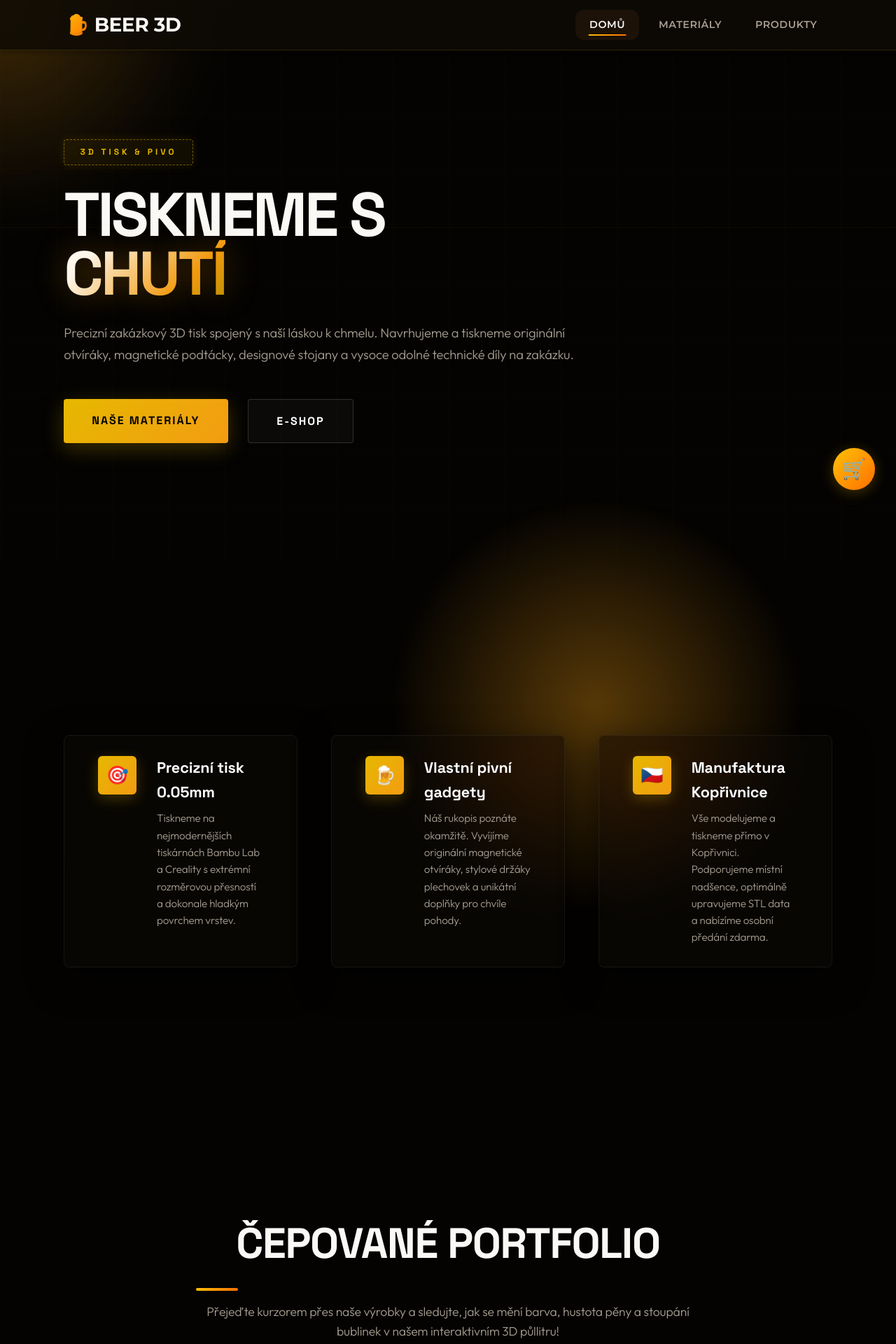
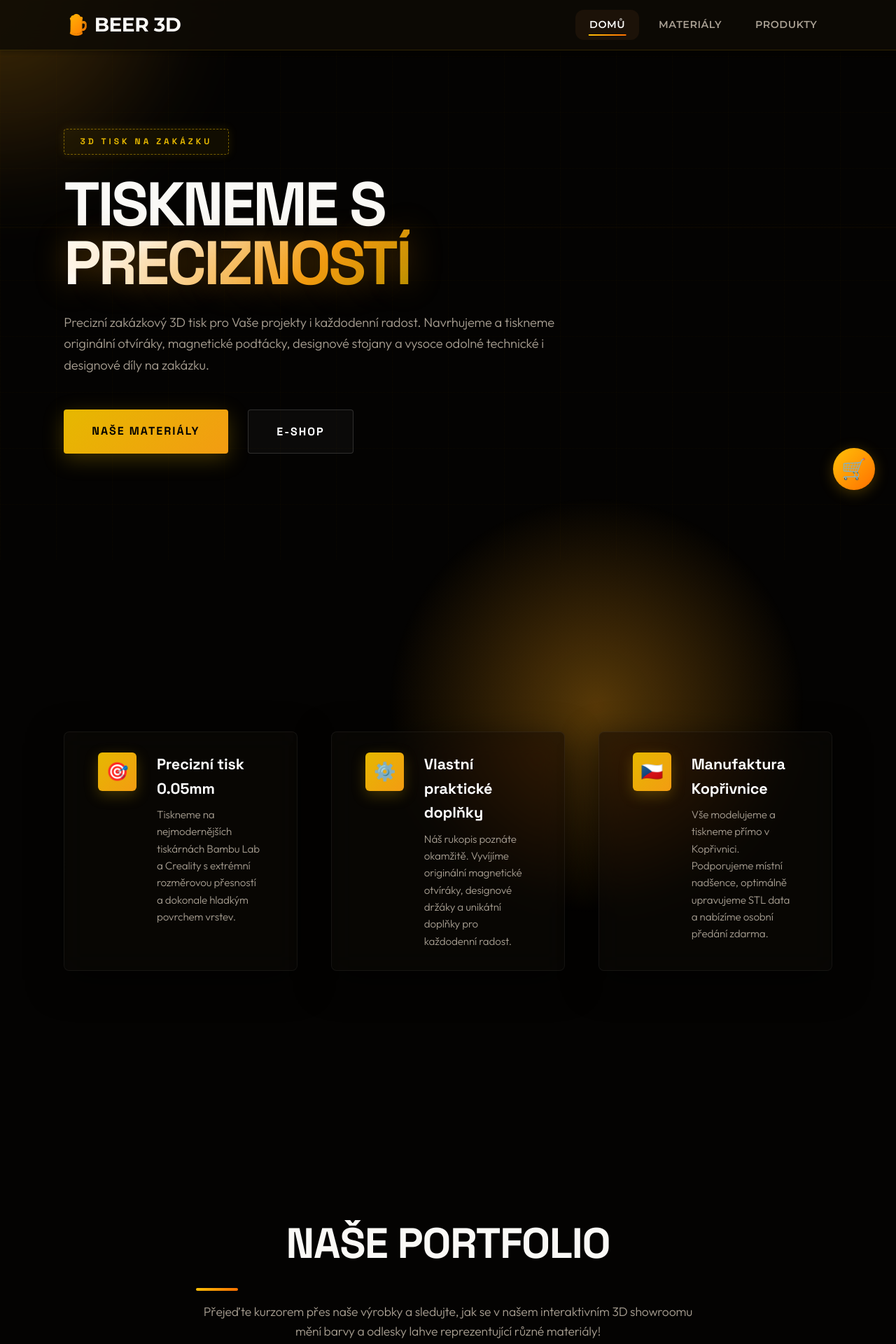
Before and after one commit to samanbeer/projektT2A_3dShop, a PHP site: page / in a window 1280 px wide. Shown: the top 1920 px of the page at 70% size. Run offline with PHP 8.4, Linux system fonts and the light colour scheme.

Commit message:
Uprava textu na webu na odborne terminy 3D tisku bez pivni tematiky

```diff
--- a/home_3d.js
+++ b/home_3d.js
@@ -399,7 +399,7 @@ function initDraughtBeerExperience() {
         if (xhr.total) {
             const percent = Math.round((xhr.loaded / xhr.total) * 100);
             if (loaderText) {
-                loaderText.innerText = `Čepujeme 3D model (${percent}%)...`;
+                loaderText.innerText = `Načítáme 3D model (${percent}%)...`;
             }
         }
     }, function (error) {
--- a/index.php
+++ b/index.php
@@ -61,7 +61,7 @@ require __DIR__ . '/partials/header.php';
 <!-- Interactive 3D Loading Screen -->
 <div class="loader-overlay-3d">
     <div class="loader-pint"></div>
-    <div class="loader-text">Čepujeme 3D zážitek...</div>
+    <div class="loader-text">Načítáme 3D zážitek...</div>
 </div>
 
 <!-- Three.js Canvas Element (Fixed backdrop) -->
@@ -82,9 +82,9 @@ require __DIR__ . '/partials/header.php';
     <!-- 1. Hero 3D Section -->
     <section class="scroll-section hero-3d-section" id="section-hero">
         <div class="hero-3d-content">
-            <span class="badge">3D TISK & PIVO</span>
-            <h1>TISKNEME S<br><span class="gradient-text-gold">CHUTÍ</span></h1>
-            <p>Precizní zakázkový 3D tisk spojený s naší láskou k chmelu. Navrhujeme a tiskneme originální otvíráky, magnetické podtácky, designové stojany a vysoce odolné technické díly na zakázku.</p>
+            <span class="badge">3D TISK NA ZAKÁZKU</span>
+            <h1>TISKNEME S<br><span class="gradient-text-gold">PRECIZNOSTÍ</span></h1>
+            <p>Precizní zakázkový 3D tisk pro Vaše projekty i každodenní radost. Navrhujeme a tiskneme originální otvíráky, magnetické podtácky, designové stojany a vysoce odolné technické i designové díly na zakázku.</p>
             <div class="hero-3d-actions">
                 <a href="materialy.php" class="btn-main-premium" aria-label="Zobrazit sekci s materiály">Naše materiály</a>
                 <a href="produkty.php" class="btn-ghost-premium" aria-label="E-shop">E-shop</a>
@@ -112,10 +112,10 @@ require __DIR__ . '/partials/header.php';
                 <div class="cyber-corners cyber-corners-tr"></div>
                 <div class="cyber-corners cyber-corners-bl"></div>
                 <div class="cyber-corners cyber-corners-br"></div>
-                <div class="feature-icon-box">🍺</div>
+                <div class="feature-icon-box">⚙️</div>
                 <div>
-                    <h3>Vlastní pivní gadgety</h3>
-                    <p>Náš rukopis poznáte okamžitě. Vyvíjíme originální magnetické otvíráky, stylové držáky plechovek a unikátní doplňky pro chvíle pohody.</p>
+                    <h3>Vlastní praktické doplňky</h3>
+                    <p>Náš rukopis poznáte okamžitě. Vyvíjíme originální magnetické otvíráky, designové držáky a unikátní doplňky pro každodenní radost.</p>
                 </div>
             </div>
 
@@ -136,8 +136,8 @@ require __DIR__ . '/partials/header.php';
     <!-- 3. Portfolio Showroom Section (Interactive liquid changing) -->
     <section class="scroll-section portfolio-3d-section" id="section-portfolio">
         <div class="portfolio-header">
-            <h2 class="section-title">Čepované portfolio</h2>
-            <p>Přejeďte kurzorem přes naše výrobky a sledujte, jak se mění barva, hustota pěny a stoupání bublinek v našem interaktivním 3D půllitru!</p>
+            <h2 class="section-title">Naše portfolio</h2>
+            <p>Přejeďte kurzorem přes naše výrobky a sledujte, jak se v našem interaktivním 3D showroomu mění barvy a odlesky lahve reprezentující různé materiály!</p>
         </div>
 
         <div class="portfolio-3d-grid">
@@ -146,13 +146,13 @@ require __DIR__ . '/partials/header.php';
                 <div class="cyber-corners cyber-corners-tr"></div>
                 <div class="cyber-corners cyber-corners-bl"></div>
                 <div class="cyber-corners cyber-corners-br"></div>
-                <span class="beer-flavor-label">Světlý ležák</span>
+                <span class="beer-flavor-label">Zlatavý PETG</span>
                 <div class="portfolio-img-wrapper">
                     <img src="./imgs/phone_holder.png" alt="Stojan na telefon">
                 </div>
                 <div class="portfolio-info">
                     <h4>Vlastní stojánek na telefon</h4>
-                    <p>Robustní stolní stojánek s logem na míru, vytištěný z odolného PETG s carbonovým finišem.</p>
+                    <p>Robustní stolní stojánek s logem na míru, vytištěný z odolného PETG s karbonovým finišem.</p>
                 </div>
             </div>
 
@@ -161,7 +161,7 @@ require __DIR__ . '/partials/header.php';
                 <div class="cyber-corners cyber-corners-tr"></div>
                 <div class="cyber-corners cyber-corners-bl"></div>
                 <div class="cyber-corners cyber-corners-br"></div>
-                <span class="beer-flavor-label">Polotmavá IPA</span>
+                <span class="beer-flavor-label">Oranžové PLA</span>
                 <div class="portfolio-img-wrapper">
                     <img src="./imgs/pingpong_pálky.png" alt="Pingpongové pálky">
                 </div>
@@ -176,7 +176,7 @@ require __DIR__ . '/partials/header.php';
                 <div class="cyber-corners cyber-corners-tr"></div>
                 <div class="cyber-corners cyber-corners-bl"></div>
                 <div class="cyber-corners cyber-corners-br"></div>
-                <span class="beer-flavor-label">Tmavý Stout</span>
+                <span class="beer-flavor-label">Karbonové PETG</span>
                 <div class="portfolio-img-wrapper">
                     <img src="./imgs/pístalky.png" alt="Píšťalky a doplňky">
                 </div>
@@ -249,7 +249,7 @@ require __DIR__ . '/partials/header.php';
     <!-- Footer Area inside section -->
     <footer class="footer" role="contentinfo" style="margin-top: 5rem; z-index: 5; position: relative;">
         <div class="footer-grid">
-            <div class="foot-col">© 2025 BEER 3D. Vytvořeno s precizností a chutí. Všechna práva vyhrazena.</div>
+            <div class="foot-col">© 2025 BEER 3D. Vytvořeno s maximální precizností. Všechna práva vyhrazena.</div>
         </div>
     </footer>
 </div>
```
Also changed, not shown: index_static.html (+7 -8 lines).
